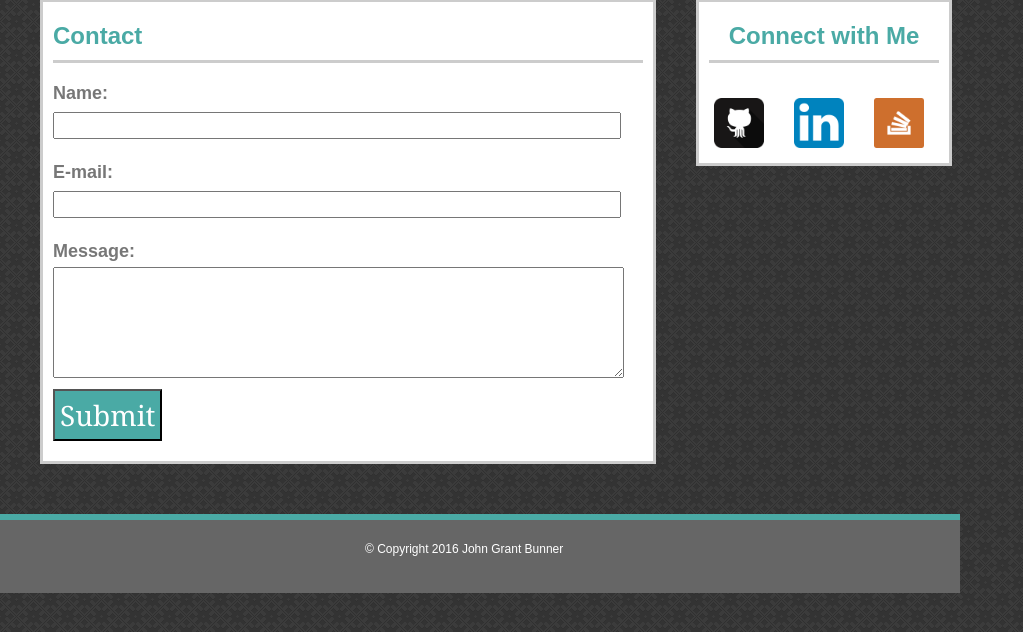
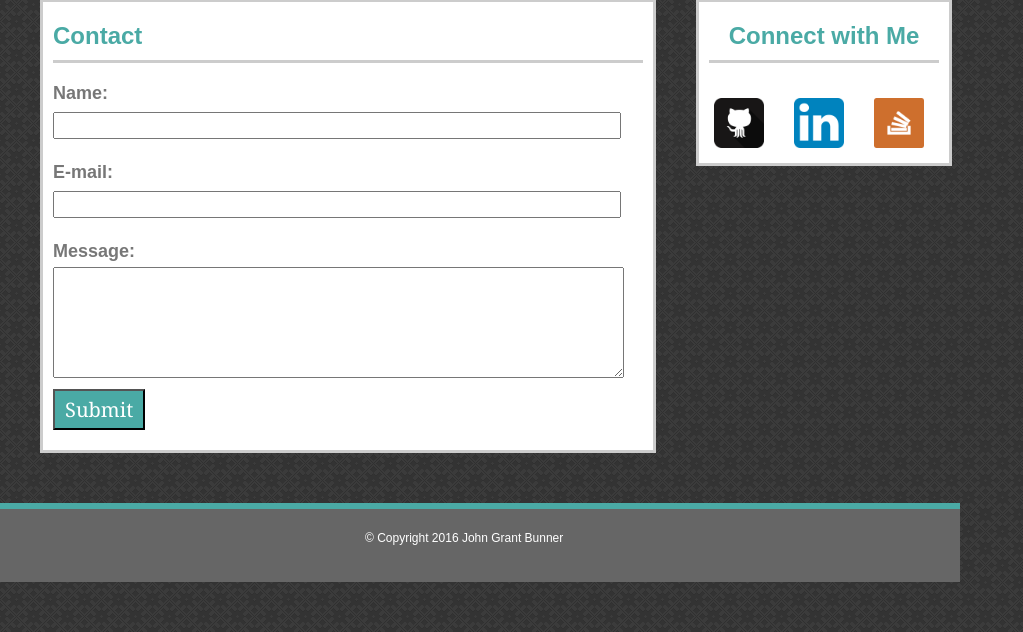
Before and after one commit to ScribeDK/Basic-Portfolio, a PHP site: page /contact.html in a window 1280 px wide. Shown: the part 97-729 px from the top of the page, without its empty margins (0-1023 px from the left). Run offline with PHP 8.4, Linux system fonts and the light colour scheme.

Commit message:
Portolio

```diff
--- a/assets/css/style.css
+++ b/assets/css/style.css
@@ -34,9 +34,11 @@ body {background-image: url("../images/dark_embroidery.png");
 	border: solid #cccccc;}
 
 #SubmitBtn{font-family:'Georgia', Times, Times New Roman, serif;
-	font-size: 28px;
+	font-size: 20px;
 	margin-left: 10px;
 	padding: 5px;
+	padding-left: 10px;
+	padding-right: 10px;
 	background-color: #4aaaa5;
 	color: #ffffff;}
 
```
